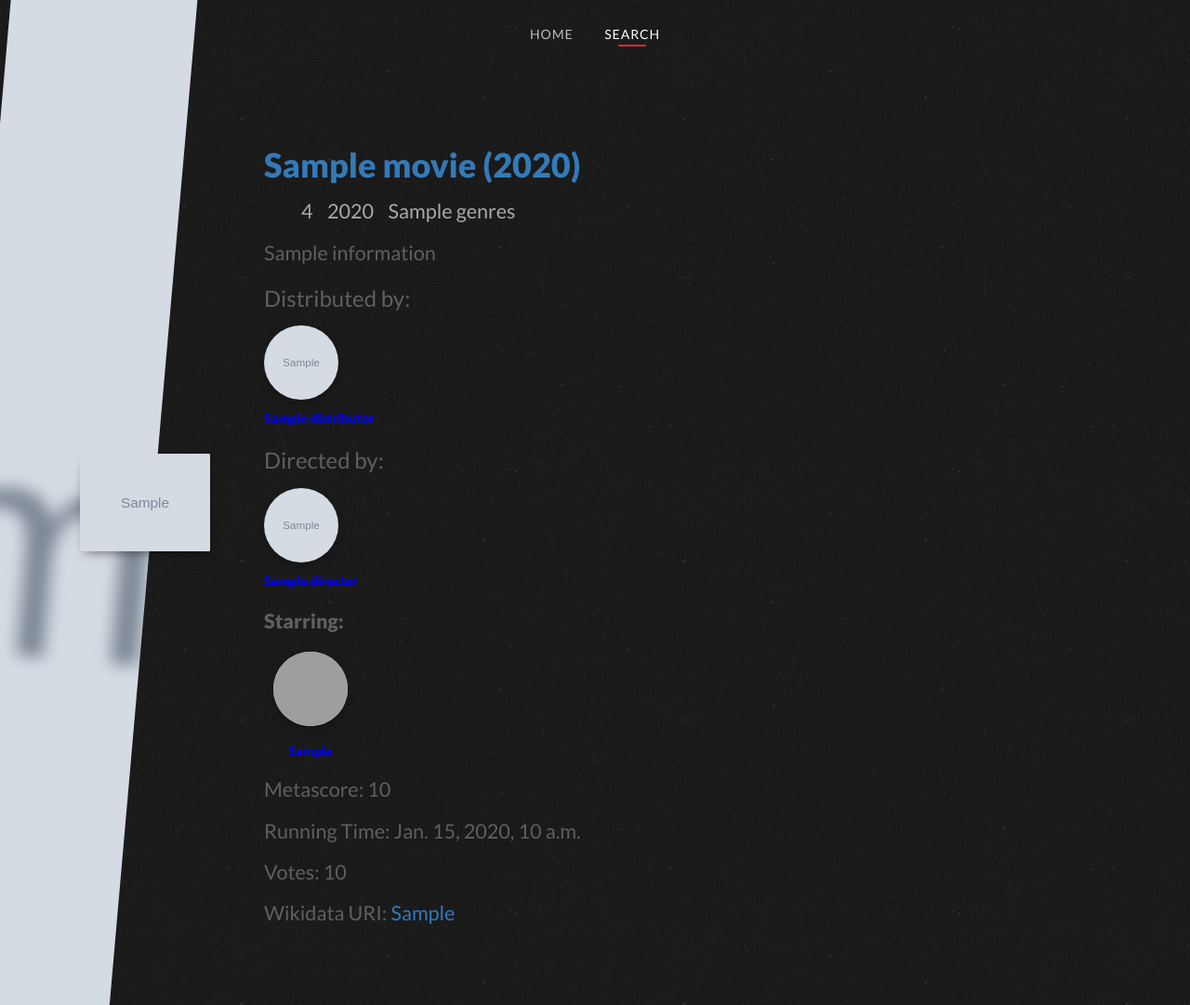
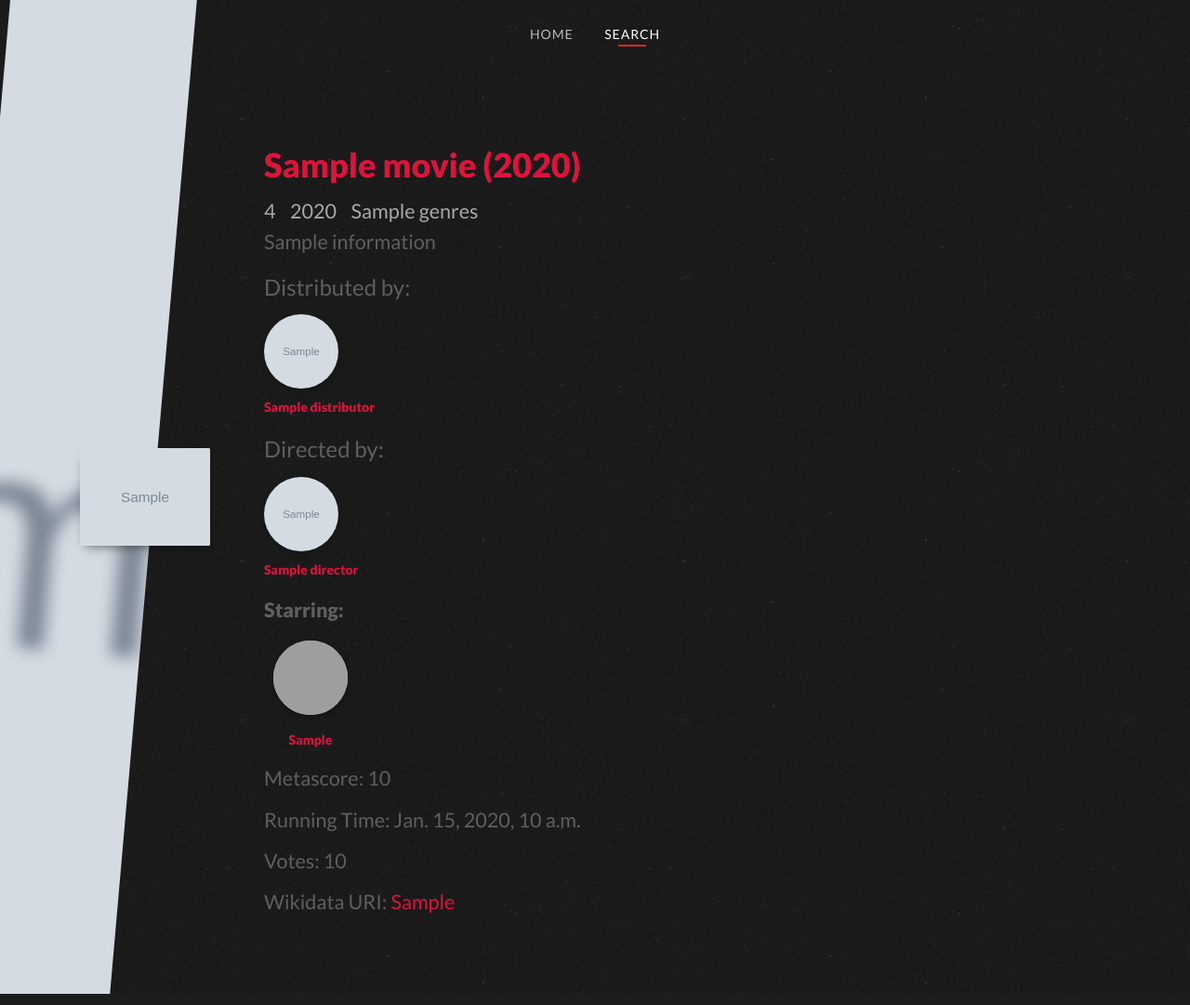
Before and after one commit to Nama-Kelompok/MoviVerse, a Django app: template main/templates/detail_movie.html in a window 1280 px wide. Shown: the whole page at 93% size. Run offline with Django 5.2, Linux system fonts and the light colour scheme; the template is opened without the code that fills it: most values are stand-ins (such as "Sample title", 1, 10 or a date in 2020); grey boxes marked "Sample" are stand-in pictures; some libraries are stand-ins or nearby versions; grey boxes are pictures that could not be loaded.

Commit message:
done penambahan detail

```diff
--- a/static/detail/css/actor.css
+++ b/static/detail/css/actor.css
@@ -31,7 +31,7 @@
 
 .movie__actor a {
   text-decoration: none;
-  color: #00f;
+  color: crimson;
   font-weight: bold;
   font-size: 14px;
 }
@@ -69,7 +69,7 @@
 .movie__director a,
 .movie__distributor a {
     text-decoration: none;
-    color: #00f;
+    color: crimson;
     font-weight: bold;
     font-size: 14px;
     text-align: left;
--- a/static/detail/css/detail.css
+++ b/static/detail/css/detail.css
@@ -30,13 +30,23 @@ li {
 }
 
 p + ul {
-  margin-top: -10px; /* -12px + 2px */
+  margin-top: -10px;
 }
 
 h1,
 h2,
 strong {
   font-weight: 900;
+}
+ul.movie__tags {
+  margin: 0;
+  padding: 0;
+  text-align: left;
+}
+
+ul.movie__tags li {
+  padding: 0;
+  margin: 0;
 }
 
 .list--inline li {
@@ -73,10 +83,10 @@ strong {
 
 .movie__search {
   position: absolute;
-  top: 24px; /* 12px * 2 */
+  top: 24px;
   right: 24px;
   margin: auto;
-  width: calc(100% - 48px); /* 12px * 4 */
+  width: calc(100% - 48px);
 }
 
 @media (min-width: 400px) {
@@ -88,6 +98,7 @@ strong {
 .movie__tags {
   font-size: 1em;
   color: darkgray;
+
 }
 
 .movie__poster {
@@ -99,8 +110,16 @@ strong {
 @media (min-width: 600px) {
   .movie__poster {
     margin-right: 12px;
-    width: 200px; /* poster-span: 200px */
+    width: 200px;
   }
+}
+
+a{
+  color: crimson;
+}
+
+.text-primary {
+  color: crimson;
 }
 
 .movie__poster--fill {
@@ -133,9 +152,9 @@ strong {
   position: relative;
   align-self: center;
   overflow: hidden;
-  margin-top: 84px; /* 12px * 7 */
-  margin-left: 24px; /* 12px * 2 */
-  width: 140px; /* poster-width: 140px */
+  margin-top: 84px;
+  margin-left: 24px;
+  width: 140px;
   background-color: gainsboro;
   border-radius: 2px;
   box-shadow: rgba(0, 0, 0, 0.6) 0 6px 12px -6px;
@@ -144,13 +163,13 @@ strong {
 
 @media (min-width: 600px) {
   .movie__poster--featured {
-    left: 56px; /* 140px / 2.5 */
+    left: 56px;
     margin: auto;
   }
 }
 
 .movie__poster--featured img {
-  width: 140px; /* poster-width: 140px */
+  width: 140px;
   vertical-align: middle;
 }
 
```
